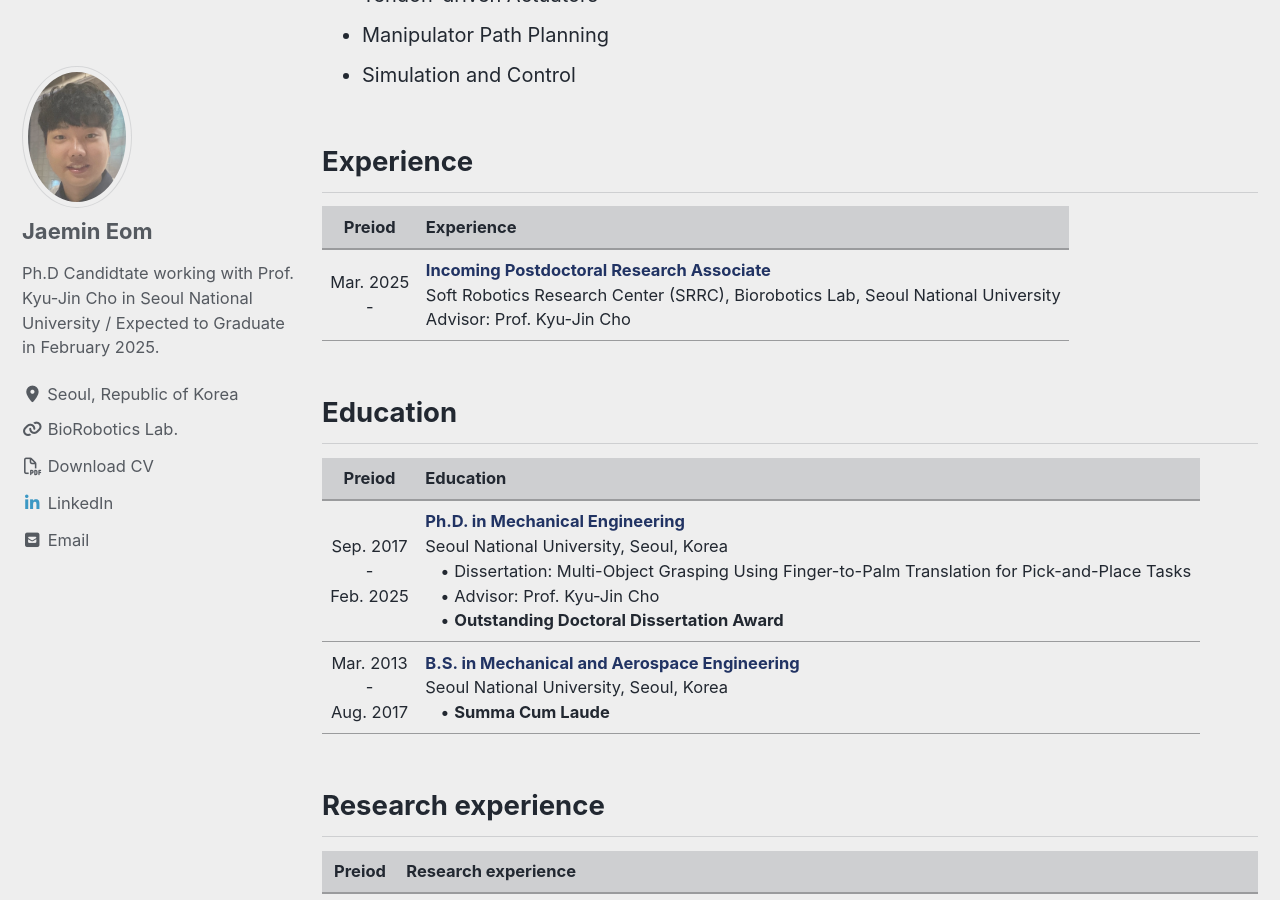
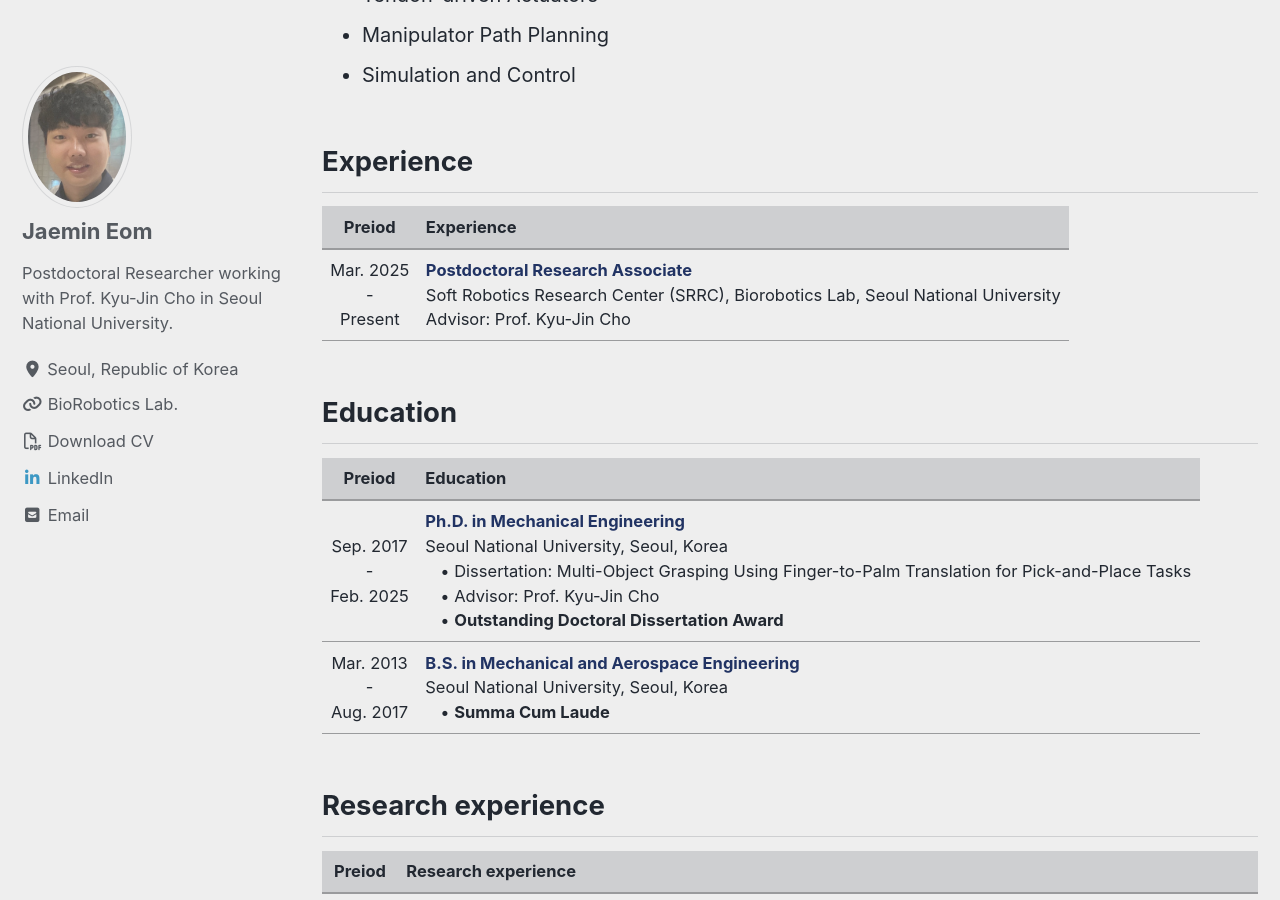
Before and after one commit to JaeminEom/JaeminEom.github.io, a Jekyll site: the page built from _pages/About.md, in a window 1280 px wide and 900 px high, scrolled down 431 px. Built offline with Jekyll 4.4.1, drawn with Linux system fonts in a browser that asks for light colours; cached includes are drawn as plain includes.

Commit message:
Update site settings

```diff
--- a/_config.yml
+++ b/_config.yml
@@ -115,7 +115,7 @@ analytics:
 author:
   name             : "Jaemin Eom"
   avatar           : "/assets/images/bio-photo.jpg"
-  bio              : "Ph.D Candidtate working with Prof. Kyu-Jin Cho in Seoul National University / Expected to Graduate in February 2025."
+  bio              : "Postdoctoral Researcher working with Prof. Kyu-Jin Cho in Seoul National University."
   location         : "Seoul, Republic of Korea"
   email            : "jaemineom81@gmail.com"
   links:
--- a/_pages/About.md
+++ b/_pages/About.md
@@ -41,7 +41,7 @@ CV can be downloaded form [here][cv_link].
 
 |Preiod|Experience|
 |:---:|:---|
-|Mar. 2025  <br>-<br> |<b><font color="#213363">Incoming Postdoctoral Research Associate</font></b><br> Soft Robotics Research Center (SRRC), Biorobotics Lab, Seoul National University <br> Advisor: Prof. Kyu-Jin Cho|
+|Mar. 2025  <br>-<br> Present|<b><font color="#213363"> Postdoctoral Research Associate</font></b><br> Soft Robotics Research Center (SRRC), Biorobotics Lab, Seoul National University <br> Advisor: Prof. Kyu-Jin Cho|
 
 ## Education
 
```
Also changed, not shown: index.md (+1 -1 lines), 1 other file.
